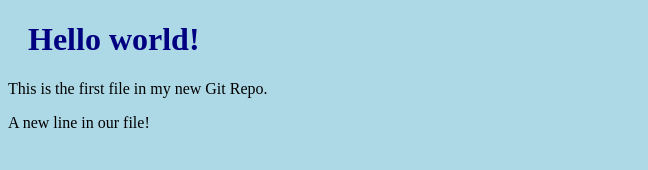
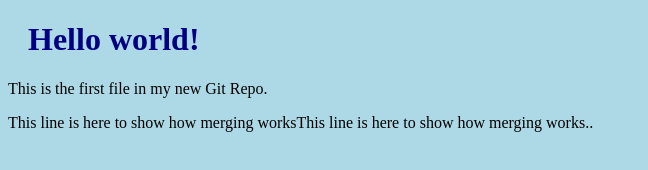
Before and after one commit to ajsanchezr2016/hello-world, a plain HTML site: page index.html in a window 1280 px wide. Shown: the whole page, without its empty margins (0-648 px from the left). Drawn offline with Linux system fonts and the light colour scheme.

Commit message:
updated index.html with emergency fix

```diff
--- a/index.html
+++ b/index.html
@@ -8,7 +8,7 @@
 
 <h1>Hello world!</h1>
 <p>This is the first file in my new Git Repo.</p>
-<p>A new line in our file!</p>
+<p>This line is here to show how merging worksThis line is here to show how merging works..</p>
 
 </body>
 </html>
```
